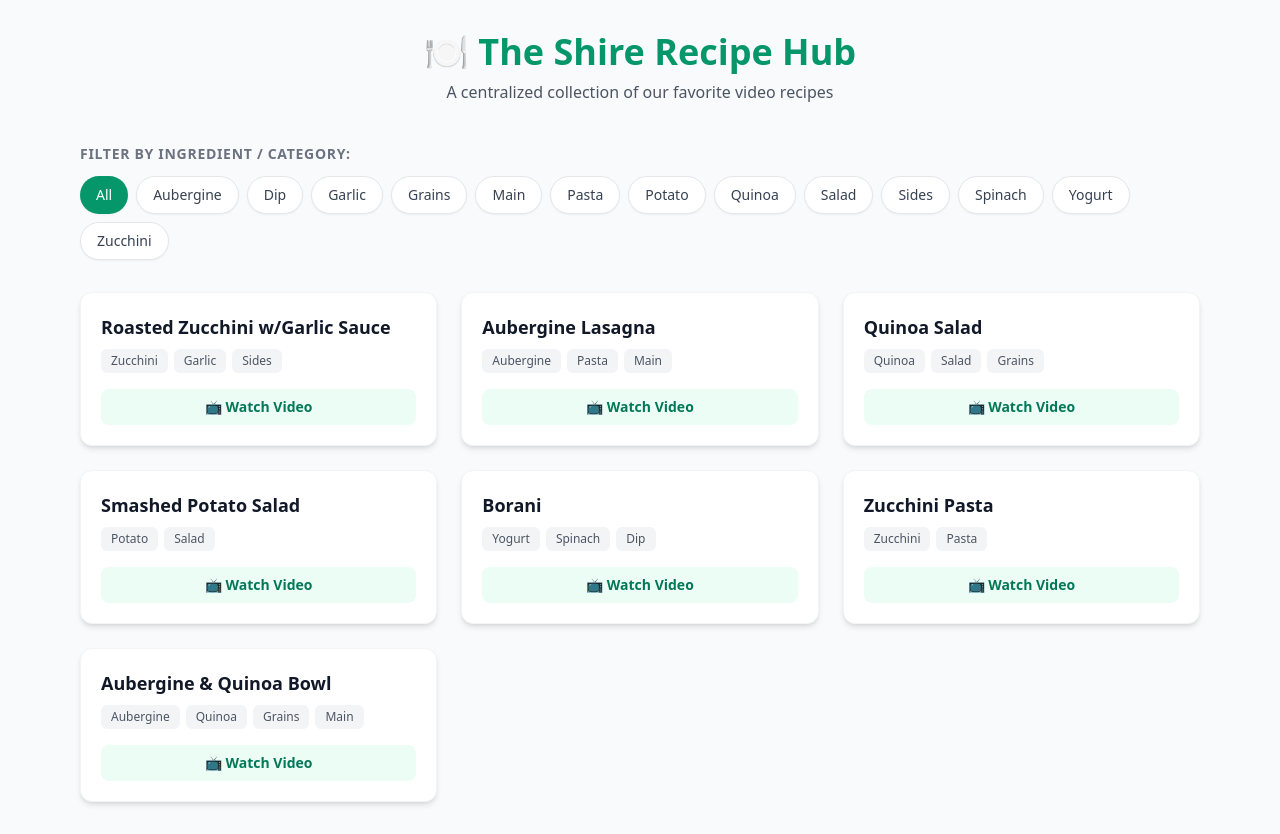
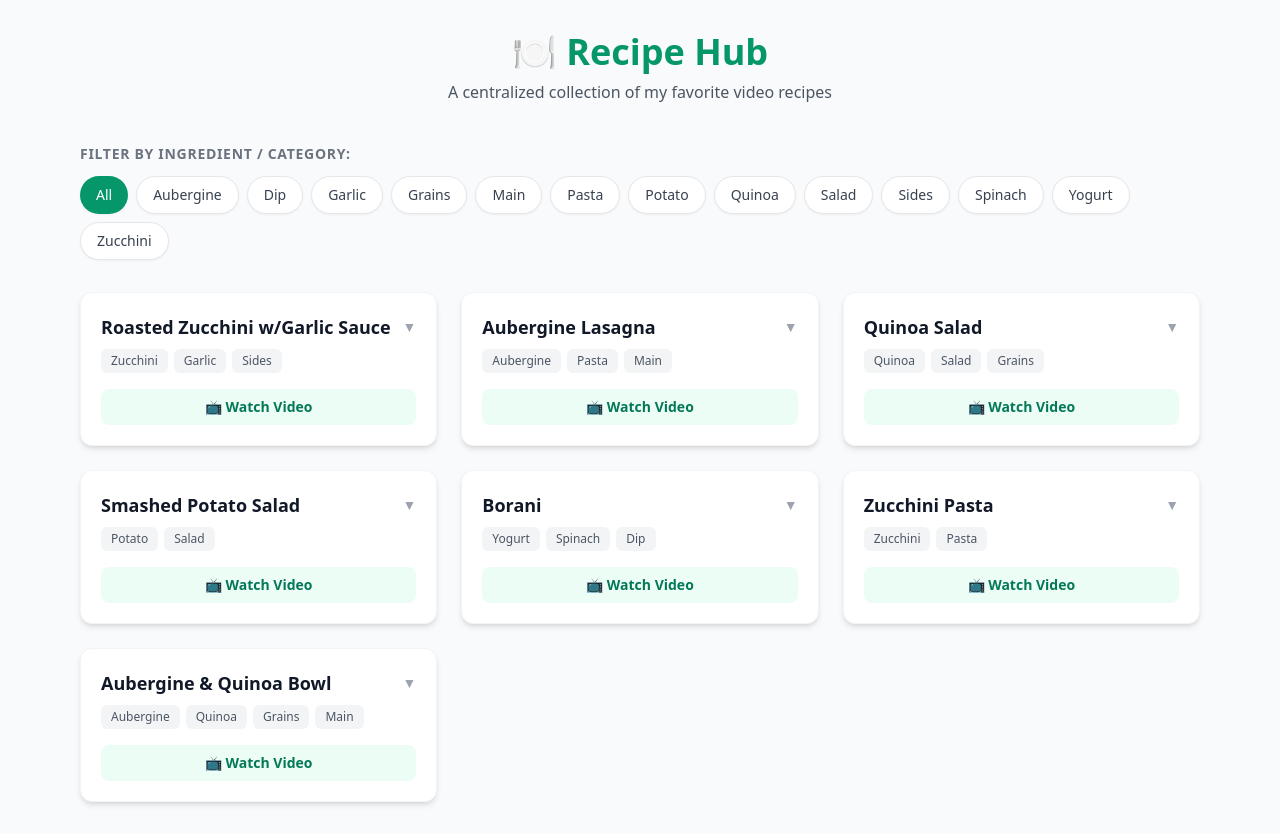
Before and after one commit to po5thuman/shire-recipes, a plain HTML site: page index.html in a window 1280 px wide. Drawn offline with nearby package versions, Linux system fonts and the light colour scheme.

Commit message:
Update index.html

```diff
--- a/index.html
+++ b/index.html
@@ -3,25 +3,25 @@
 <head>
     <meta charset="UTF-8">
     <meta name="viewport" content="width=device-width, initial-scale=1.0">
-    <title>The Shire Recipe Hub</title>
+    <title>My Centralized Recipe Hub</title>
     <script src="https://cdn.tailwindcss.com"></script>
 </head>
 <body class="bg-gray-50 text-gray-800 font-sans min-h-screen">
 
     <div class="max-w-6xl mx-auto px-4 py-8">
         <header class="text-center mb-10">
-            <h1 class="text-4xl font-extrabold text-emerald-600 mb-2">🍽️ The Shire Recipe Hub</h1>
-            <p class="text-gray-600">A centralized collection of our favorite video recipes</p>
+            <h1 class="text-4xl font-extrabold text-emerald-600 mb-2">🍽️ Recipe Hub</h1>
+            <p class="text-gray-600">A centralized collection of my favorite video recipes</p>
         </header>
 
         <section class="mb-8">
             <h2 class="text-sm font-semibold uppercase tracking-wider text-gray-500 mb-3">Filter by Ingredient / Category:</h2>
             <div id="filter-buttons" class="flex flex-wrap gap-2">
                 <button onclick="filterRecipes('All')" class="px-4 py-2 rounded-full bg-emerald-600 text-white font-medium text-sm transition shadow-sm hover:bg-emerald-700">All</button>
-                </div>
+            </div>
         </section>
 
-        <main id="recipes-grid" class="grid grid-cols-1 sm:grid-cols-2 md:grid-cols-3 gap-6">
+        <main id="recipes-grid" class="grid grid-cols-1 sm:grid-cols-2 md:grid-cols-3 gap-6 items-start">
             </main>
     </div>
 
@@ -44,20 +44,35 @@
         // 2. Function to display the cards
         function renderRecipes(recipes) {
             const grid = document.getElementById('recipes-grid');
-            grid.innerHTML = ''; // Clear previous elements
+            grid.innerHTML = '';
 
-            recipes.forEach(recipe => {
+            recipes.forEach((recipe, index) => {
                 const card = document.createElement('div');
-                card.className = "bg-white rounded-xl shadow-md border border-gray-100 overflow-hidden p-5 flex flex-col justify-between transition transform hover:-translate-y-1 hover:shadow-lg";
+                card.className = "bg-white rounded-xl shadow-md border border-gray-100 overflow-hidden p-5 flex flex-col justify-between transition transform hover:shadow-lg";
 
-                // Build tags HTML string
                 const tagsHTML = recipe.tags.map(t => `<span class="bg-gray-100 text-gray-600 text-xs px-2.5 py-1 rounded-md font-medium">${t}</span>`).join(' ');
+
+                // Build the ingredients list HTML items
+                const ingredientsHTML = recipe.ingredients && recipe.ingredients.length > 0
+                    ? recipe.ingredients.map(ing => `<li class="flex items-center gap-2">🔹 ${ing}</li>`).join('')
+                    : '<li>No ingredients listed.</li>';
 
                 card.innerHTML = `
                     <div>
-                        <h3 class="text-lg font-bold text-gray-900 mb-2">${recipe.name}</h3>
+                        <button onclick="toggleIngredients(${index})" class="w-full text-left font-bold text-gray-900 text-lg mb-2 flex justify-between items-center group focus:outline-none">
+                            <span class="group-hover:text-emerald-600 transition">${recipe.name}</span>
+                            <span id="arrow-${index}" class="text-gray-400 transition-transform duration-200 text-sm">▼</span>
+                        </button>
+
                         <div class="flex flex-wrap gap-1.5 mb-4">
                             ${tagsHTML}
+                        </div>
+
+                        <div id="ingredients-${index}" class="hidden border-t border-gray-100 pt-3 mt-2 mb-4">
+                            <h4 class="text-xs font-semibold uppercase tracking-wider text-gray-400 mb-2">Ingredients:</h4>
+                            <ul class="text-sm text-gray-600 space-y-1">
+                                ${ingredientsHTML}
+                            </ul>
                         </div>
                     </div>
                     <a href="${recipe.link}" target="_blank" class="w-full text-center bg-emerald-50 hover:bg-emerald-100 text-emerald-700 font-semibold py-2 px-4 rounded-lg transition text-sm flex items-center justify-center gap-2">
@@ -68,9 +83,22 @@
             });
         }
 
+        // 4. Toggle Dropdown Function
+        function toggleIngredients(index) {
+            const panel = document.getElementById(`ingredients-${index}`);
+            const arrow = document.getElementById(`arrow-${index}`);
+
+            if (panel.classList.contains('hidden')) {
+                panel.classList.remove('hidden');
+                arrow.style.transform = 'rotate(180deg)';
+            } else {
+                panel.classList.add('hidden');
+                arrow.style.transform = 'rotate(0deg)';
+            }
+        }
+
         // 3. Filtering Logic
         function filterRecipes(tag, activeBtn) {
-            // Update button styles to show which one is selected
             const buttons = buttonContainer.querySelectorAll('button');
             buttons.forEach(btn => {
                 btn.className = "px-4 py-2 rounded-full bg-white text-gray-700 border border-gray-200 font-medium text-sm transition hover:bg-gray-100 shadow-sm";
```
